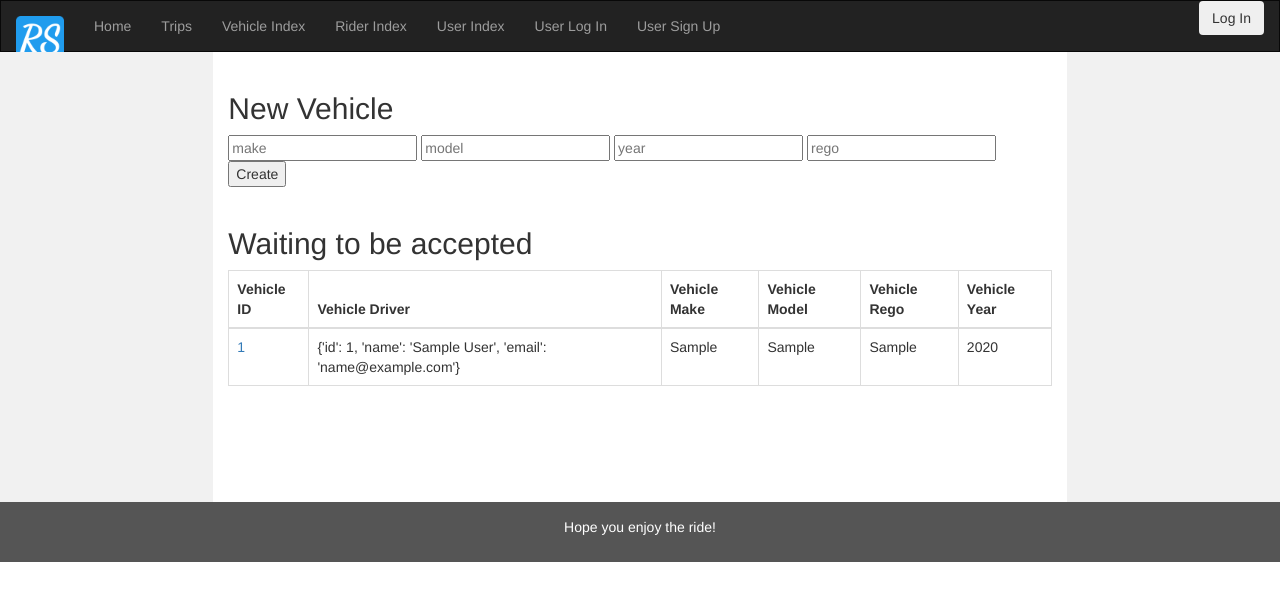
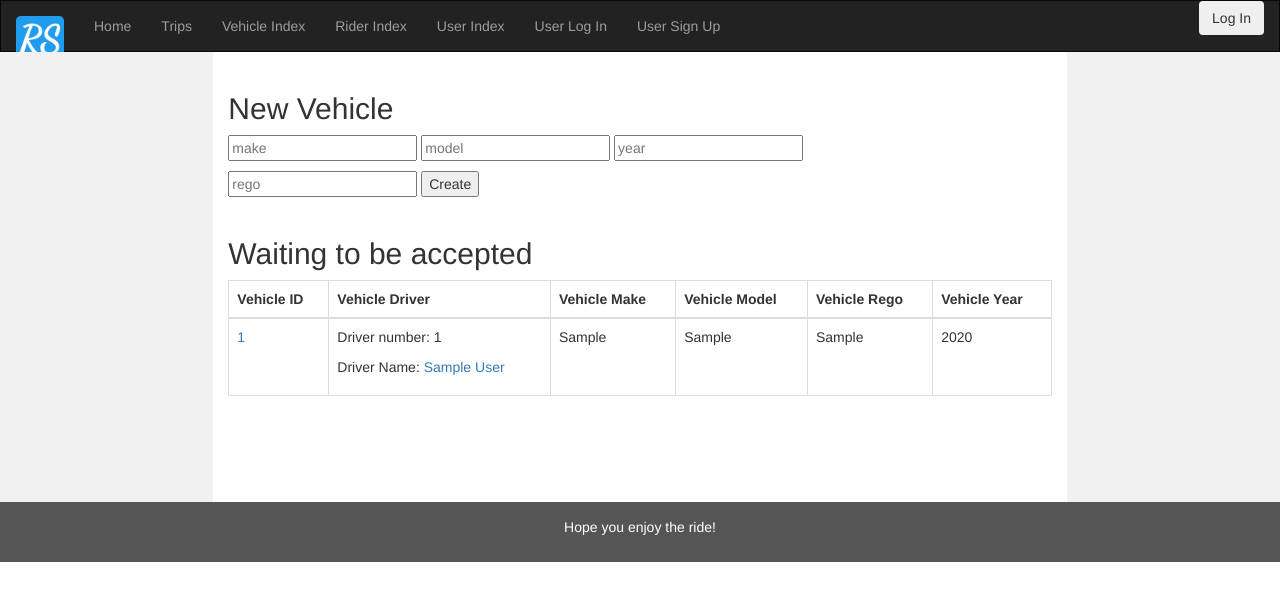
Before and after one commit to samuelparkin1/Ride_Share_App, a Flask app: page /vehicles/ in a window 1280 px wide. Shown: the top 601 px of the page. Run offline with Flask 2, Linux system fonts and the light colour scheme; tables that the repository leaves empty hold one stand-in row (values such as "Sample post"); parts of the project's set-up code (start-up, migrations or seed data) failed here and were passed over; some libraries are stand-ins or nearby versions.

Commit message:
ongoing fixes

```diff
--- a/Ride_share_app/controllers/trip_controller.py
+++ b/Ride_share_app/controllers/trip_controller.py
@@ -30,6 +30,10 @@ def get_trips():
 @trips.route("/trips/", methods=["POST"])
 @login_required
 def create_trip():
+    if not current_user.riders:
+        error = {"error_message": "You need to become a rider before creating a trip"}
+        return render_template ("rider_index.html", page_data = error)
+
     new_trip=trip_schema.load(request.form)
 
     new_trip.creator = current_user.riders[0]
--- a/Ride_share_app/controllers/vehicle_controller.py
+++ b/Ride_share_app/controllers/vehicle_controller.py
@@ -5,6 +5,7 @@ from schemas.vehicle_schema import vehicles_schema, vehicle_schema
 from flask_login import login_required, current_user
 import boto3
 from random import randint
+from sqlalchemy import exc
 
 vehicles = Blueprint('vehicles', __name__)
 
@@ -31,14 +32,23 @@ def get_vehicles():
 @login_required
 def create_vehicle():
     new_vehicle=vehicle_schema.load(request.form)
+    if not current_user.drivers:
+        abort(403, "You need to register as a driver")
     if current_user.drivers[0].vehicles:
         abort(403, "You can only register one vehicle per driver")
     new_vehicle.vehicle_driver = current_user.drivers[0]
+    try:
+        db.session.add(new_vehicle)
+        db.session.commit()
+        return redirect(url_for("vehicles.get_vehicles"))
+    except exc.IntegrityError:
+        db.session.rollback()
+        data = {
+            "page_title": "Vehicle Index",
+            "vehicles": vehicles_schema.dump(Vehicle.query.all()),
+            "rego_error": "rego is already in use. Please enter different registration "}
+        return render_template("vehicle_index.html", page_data=data)
 
-    db.session.add(new_vehicle)
-    db.session.commit()
-
-    return redirect(url_for("vehicles.get_vehicles"))
 
 # An endpoint to GET info about a specific vehicle
 @vehicles.route("/vehicles/<int:id>/", methods = ["GET"])
--- a/Ride_share_app/models/vehicles.py
+++ b/Ride_share_app/models/vehicles.py
@@ -13,7 +13,7 @@ class Vehicle(db.Model):
     vehicle_id = db.Column(db.Integer, primary_key=True)
     make = db.Column(db.String(80), nullable=False)
     model = db.Column(db.String(80), nullable=False)
-    rego = db.Column(db.String(80), nullable=False)
+    rego = db.Column(db.String(80), nullable=False, unique=True)
     year = db.Column(db.Integer, nullable=False, server_default="0")
 
     driver_id = db.Column(db.Integer, db.ForeignKey('drivers.driver_id'), unique=True)
--- a/Ride_share_app/templates/rider_index.html
+++ b/Ride_share_app/templates/rider_index.html
@@ -3,11 +3,12 @@
     <br/>
     <div>
         <h2>New Rider</h2>
+        <p style="color:red;"> {{ page_data.error_message }} </p>
         <div>
             <form action="/riders/" method="POST">
 
 
-                <button>Create</button>
+                <button>Create rider profile</button>
             </form>
         </div>
     </div>
--- a/Ride_share_app/templates/user_signup.html
+++ b/Ride_share_app/templates/user_signup.html
@@ -8,7 +8,7 @@
             <input type="text" name="name" placeholder="Name...">
             </div>
             <div>
-            <input type="text" name="email" placeholder="Email...">
+            <input type="text" name="email" placeholder="Email..."> <p style="color:red;"> {{ page_data.email_error }} </p>
             </div>
             <div>
             <input type="password" name="password" placeholder="Password...">
--- a/Ride_share_app/templates/vehicle_detail.html
+++ b/Ride_share_app/templates/vehicle_detail.html
@@ -7,7 +7,7 @@
     <p>destination: {{ page_data.vehicle.destination }}</p>
     <p>Cost: {{ page_data.vehicle.cost }}</p>
     <p>Creator: {{ page_data.vehicle }} {{ current_user.drivers[0].driver_id}} {{ page_data.vehicle.vehicle_driver.driver_id}}</p>
-    <p> {{ current_user.riders[0].rider_id }} </p>
+
 
 
     <h3>Update Vehicle Info:</h3>
--- a/Ride_share_app/templates/vehicle_index.html
+++ b/Ride_share_app/templates/vehicle_index.html
@@ -7,7 +7,7 @@
             <form action="/vehicles/" method="POST">
                 <input type="text" name="make" placeholder="make"/>
                 <input type="text" name="model" placeholder="model"/>
-                <input type="text" name="year" placeholder="year"/>
+                <input type="text" name="year" placeholder="year"/> <p style="color:red;"> {{ page_data.rego_error }} </p>
                 <input type="text" name="rego" placeholder="rego"/>
 
                 <button>Create</button>
@@ -34,7 +34,13 @@
                     <a href="/vehicles/{{ vehicle.vehicle_id }}/">{{ vehicle.vehicle_id }}</a>
                 </td>
                 <td>
-                    {{ vehicle.vehicle_driver.user_id }}
+
+                    {% if vehicle.vehicle_driver %}
+                    <p>Driver number: {{ vehicle.vehicle_driver.driver_id }}</p>
+                    <p>Driver Name: <a href="/driver/{{ vehicle.vehicle_driver.driver_id }}/">{{ vehicle.vehicle_driver.user_id.name }}</a></p>
+                {% else %}
+                    <p>Driver profile has been deleted </p>
+                {% endif %}
                 </td>
                 <td>
                     {{ vehicle.make  }}
```
Also changed, not shown: Ride_share_app/controllers/user_controller.py (+11 -7 lines).
